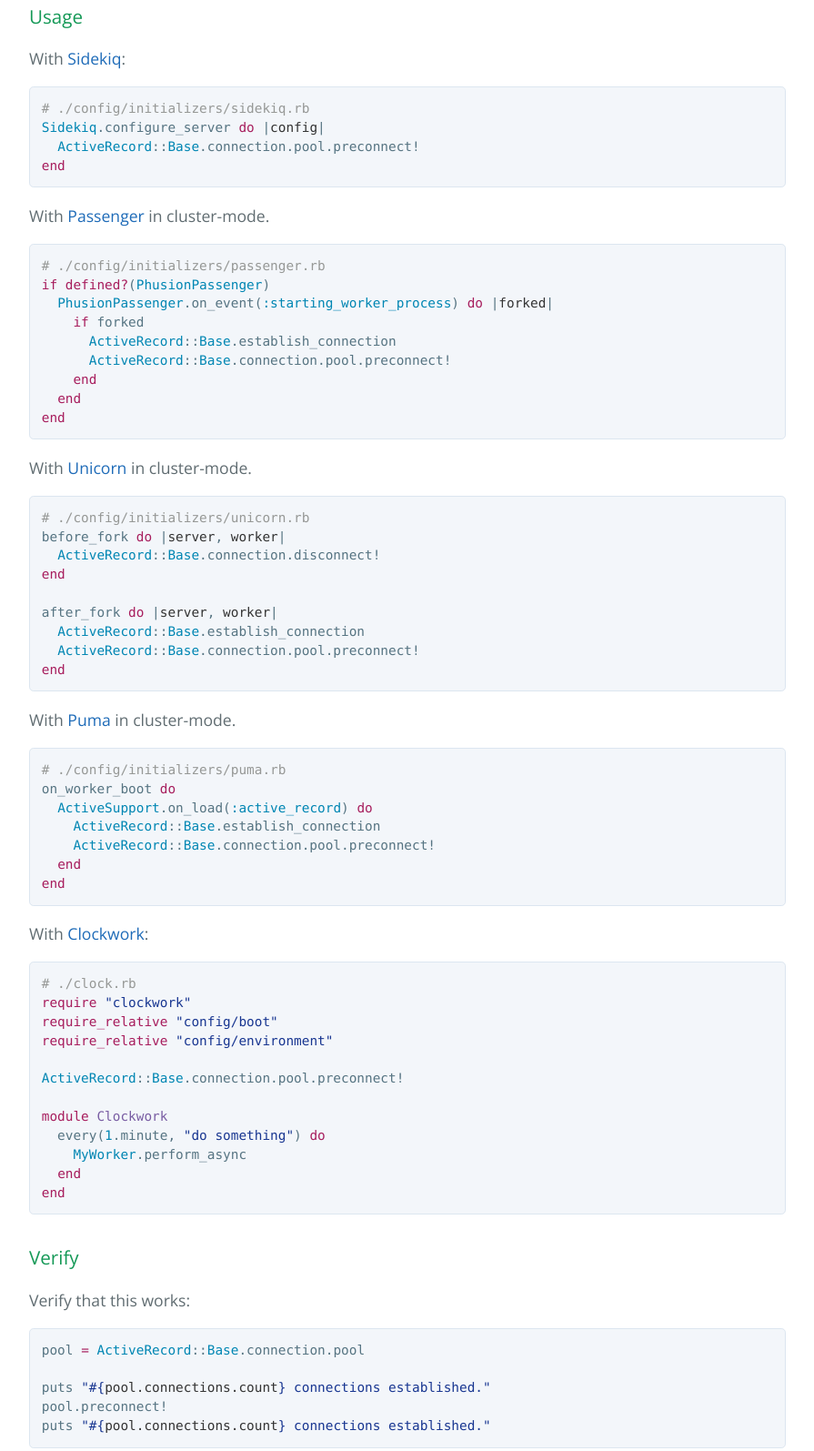
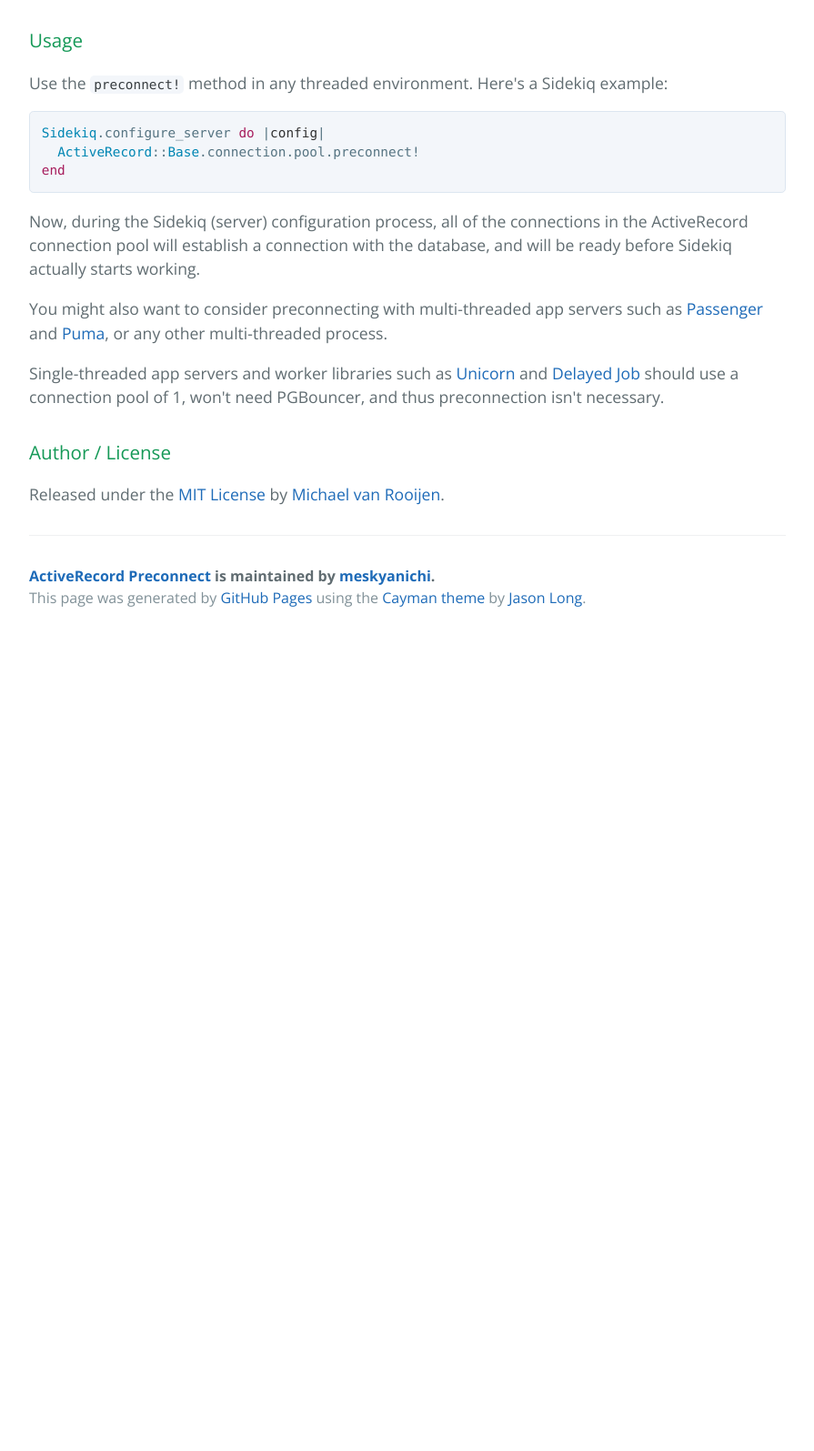
Before and after one commit to mrrooijen/ar_preconnect, a plain HTML site: page index.html in a window 1280 px wide. Shown: the part 1364-2959 px from the top of the page at 91% size, without its empty margins (192-1087 px from the left). After the commit the page ends 2065 px from the top, so only its background shows below. Drawn offline with nearby package versions, Linux system fonts and the light colour scheme.

Commit message:
Create gh-pages branch via GitHub

```diff
--- a/index.html
+++ b/index.html
@@ -29,86 +29,31 @@
 <h3>
 <a id="why" class="anchor" href="#why" aria-hidden="true"><span class="octicon octicon-link"></span></a>Why</h3>
 
-<p>When using <a href="http://www.postgresql.org">Postgres</a> on <a href="https://www.heroku.com">Heroku</a> with <a href="https://pgbouncer.github.io">PGBouncer</a> you can run into situations where your <a href="https://github.com/heroku/heroku-buildpack-pgbouncer/issues/29">process will hang indefinitely</a>. This issue occurs when using ActiveRecord, Sequel and potentially other database mappers.</p>
+<p>When using <a href="http://www.postgresql.org">Postgres</a> on <a href="https://www.heroku.com">Heroku</a> with <a href="https://pgbouncer.github.io">PGBouncer</a> you can run into situations where your <a href="https://github.com/heroku/heroku-buildpack-pgbouncer/issues/29">process will hang indefinitely</a>. This issue seems to occur when using ActiveRecord, Sequel and potentially other database mappers in a multi-threaded environment. </p>
 
-<p>The solution in Sequel is to set the <code>preconnect</code> option to <code>true</code>. This option tells Sequel to open all database connection eagerly, rather than lazily, and avoids potential deadlocks. I couldn't find an equivalent option in ActiveRecord so I wrote this small library to provide a method to do so.</p>
+<p>The solution in Sequel is to set the <code>preconnect</code> option to <code>true</code>. This option tells Sequel to open all database connection eagerly, rather than lazily, and avoids potential deadlocks. I couldn't find an equivalent option in ActiveRecord so I wrote this small library to provide a method, enabling you to achieve the same behavior.</p>
 
 <h3>
 <a id="installation" class="anchor" href="#installation" aria-hidden="true"><span class="octicon octicon-link"></span></a>Installation</h3>
 
-<p>Add this line to your application's Gemfile:</p>
+<p>Add the library to your Gemfile:</p>
 
 <div class="highlight highlight-source-ruby"><pre><span class="pl-k">gem</span> <span class="pl-s"><span class="pl-pds">"</span>ar_preconnect<span class="pl-pds">"</span></span></pre></div>
 
 <h3>
 <a id="usage" class="anchor" href="#usage" aria-hidden="true"><span class="octicon octicon-link"></span></a>Usage</h3>
 
-<p>With <a href="http://sidekiq.org">Sidekiq</a>:</p>
+<p>Use the <code>preconnect!</code> method in any threaded environment. Here's a Sidekiq example:</p>
 
-<div class="highlight highlight-source-ruby"><pre><span class="pl-c"># ./config/initializers/sidekiq.rb</span>
-<span class="pl-c1">Sidekiq</span>.configure_server <span class="pl-k">do </span>|<span class="pl-smi">config</span>|
+<div class="highlight highlight-source-ruby"><pre><span class="pl-c1">Sidekiq</span>.configure_server <span class="pl-k">do </span>|<span class="pl-smi">config</span>|
   <span class="pl-c1">ActiveRecord</span>::<span class="pl-c1">Base</span>.connection.pool.preconnect!
 <span class="pl-k">end</span></pre></div>
 
-<p>With <a href="https://www.phusionpassenger.com">Passenger</a> in cluster-mode.</p>
+<p>Now, during the Sidekiq (server) configuration process, all of the connections in the ActiveRecord connection pool will establish a connection with the database, and will be ready before Sidekiq actually starts working.</p>
 
-<div class="highlight highlight-source-ruby"><pre><span class="pl-c"># ./config/initializers/passenger.rb</span>
-<span class="pl-k">if</span> <span class="pl-k">defined?</span>(<span class="pl-c1">PhusionPassenger</span>)
-  <span class="pl-c1">PhusionPassenger</span>.on_event(<span class="pl-c1">:starting_worker_process</span>) <span class="pl-k">do </span>|<span class="pl-smi">forked</span>|
-    <span class="pl-k">if</span> forked
-      <span class="pl-c1">ActiveRecord</span>::<span class="pl-c1">Base</span>.establish_connection
-      <span class="pl-c1">ActiveRecord</span>::<span class="pl-c1">Base</span>.connection.pool.preconnect!
-    <span class="pl-k">end</span>
-  <span class="pl-k">end</span>
-<span class="pl-k">end</span></pre></div>
+<p>You might also want to consider preconnecting with multi-threaded app servers such as <a href="https://www.phusionpassenger.com">Passenger</a> and <a href="http://puma.io">Puma</a>, or any other multi-threaded process.</p>
 
-<p>With <a href="http://unicorn.bogomips.org">Unicorn</a> in cluster-mode.</p>
-
-<div class="highlight highlight-source-ruby"><pre><span class="pl-c"># ./config/initializers/unicorn.rb</span>
-before_fork <span class="pl-k">do </span>|<span class="pl-smi">server</span>, <span class="pl-smi">worker</span>|
-  <span class="pl-c1">ActiveRecord</span>::<span class="pl-c1">Base</span>.connection.disconnect!
-<span class="pl-k">end</span>
-
-after_fork <span class="pl-k">do </span>|<span class="pl-smi">server</span>, <span class="pl-smi">worker</span>|
-  <span class="pl-c1">ActiveRecord</span>::<span class="pl-c1">Base</span>.establish_connection
-  <span class="pl-c1">ActiveRecord</span>::<span class="pl-c1">Base</span>.connection.pool.preconnect!
-<span class="pl-k">end</span></pre></div>
-
-<p>With <a href="http://puma.io">Puma</a> in cluster-mode.</p>
-
-<div class="highlight highlight-source-ruby"><pre><span class="pl-c"># ./config/initializers/puma.rb</span>
-on_worker_boot <span class="pl-k">do</span>
-  <span class="pl-c1">ActiveSupport</span>.on_load(<span class="pl-c1">:active_record</span>) <span class="pl-k">do</span>
-    <span class="pl-c1">ActiveRecord</span>::<span class="pl-c1">Base</span>.establish_connection
-    <span class="pl-c1">ActiveRecord</span>::<span class="pl-c1">Base</span>.connection.pool.preconnect!
-  <span class="pl-k">end</span>
-<span class="pl-k">end</span></pre></div>
-
-<p>With <a href="https://github.com/tomykaira/clockwork">Clockwork</a>:</p>
-
-<div class="highlight highlight-source-ruby"><pre><span class="pl-c"># ./clock.rb</span>
-<span class="pl-k">require</span> <span class="pl-s"><span class="pl-pds">"</span>clockwork<span class="pl-pds">"</span></span>
-<span class="pl-k">require_relative</span> <span class="pl-s"><span class="pl-pds">"</span>config/boot<span class="pl-pds">"</span></span>
-<span class="pl-k">require_relative</span> <span class="pl-s"><span class="pl-pds">"</span>config/environment<span class="pl-pds">"</span></span>
-
-<span class="pl-c1">ActiveRecord</span>::<span class="pl-c1">Base</span>.connection.pool.preconnect!
-
-<span class="pl-k">module</span> <span class="pl-en">Clockwork</span>
-  every(<span class="pl-c1">1</span>.minute, <span class="pl-s"><span class="pl-pds">"</span>do something<span class="pl-pds">"</span></span>) <span class="pl-k">do</span>
-    <span class="pl-c1">MyWorker</span>.perform_async
-  <span class="pl-k">end</span>
-<span class="pl-k">end</span></pre></div>
-
-<h3>
-<a id="verify" class="anchor" href="#verify" aria-hidden="true"><span class="octicon octicon-link"></span></a>Verify</h3>
-
-<p>Verify that this works:</p>
-
-<div class="highlight highlight-source-ruby"><pre>pool <span class="pl-k">=</span> <span class="pl-c1">ActiveRecord</span>::<span class="pl-c1">Base</span>.connection.pool
-
-puts <span class="pl-s"><span class="pl-pds">"</span><span class="pl-pse">#{</span><span class="pl-s1">pool.connections.count</span><span class="pl-pse"><span class="pl-s1">}</span></span> connections established.<span class="pl-pds">"</span></span>
-pool.preconnect!
-puts <span class="pl-s"><span class="pl-pds">"</span><span class="pl-pse">#{</span><span class="pl-s1">pool.connections.count</span><span class="pl-pse"><span class="pl-s1">}</span></span> connections established.<span class="pl-pds">"</span></span></pre></div>
+<p>Single-threaded app servers and worker libraries such as <a href="http://unicorn.bogomips.org">Unicorn</a> and <a href="https://github.com/collectiveidea/delayed_job/">Delayed Job</a> should use a connection pool of 1, won't need PGBouncer, and thus preconnection isn't necessary.</p>
 
 <h3>
 <a id="author--license" class="anchor" href="#author--license" aria-hidden="true"><span class="octicon octicon-link"></span></a>Author / License</h3>
```
Also changed, not shown: params.json (+1 -1 lines).
